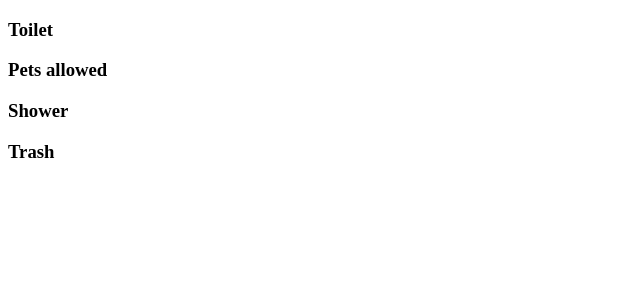
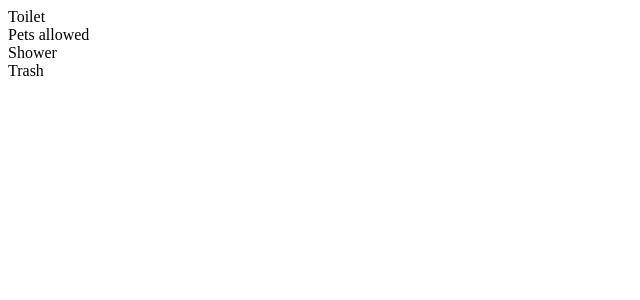
Before and after one commit to katherinebui/hipcamp-challenge, a React app: page / in a window 1280 px wide. Shown: the top 300 px of the page, without its empty margins (0-640 px from the left). Built offline with nearby package versions, Linux system fonts and the light colour scheme.

Commit message:
extract list item to different component

```diff
--- /dev/null
+++ b/js/CampFeatureListItem.jsx
@@ -0,0 +1,5 @@
+import React from 'react';
+
+const CampFeatureListItem = props => <div className="cf-list-item">{props.feature.title}</div>;
+
+export default CampFeatureListItem;
--- a/js/CampFeaturesList.jsx
+++ b/js/CampFeaturesList.jsx
@@ -1,6 +1,9 @@
 import React from 'react';
 import FEATURES from '../camp_features';
+import CampFeatureListItem from './CampFeatureListItem';
 
-const CampFeaturelist = () => <div className="cf-list">{FEATURES.map(feature => <h3>{feature.title}</h3>)}</div>;
+const CampFeaturelist = () => (
+  <div className="cf-list">{FEATURES.map(feature => <CampFeatureListItem feature={feature} />)}</div>
+);
 
 export default CampFeaturelist;
```
